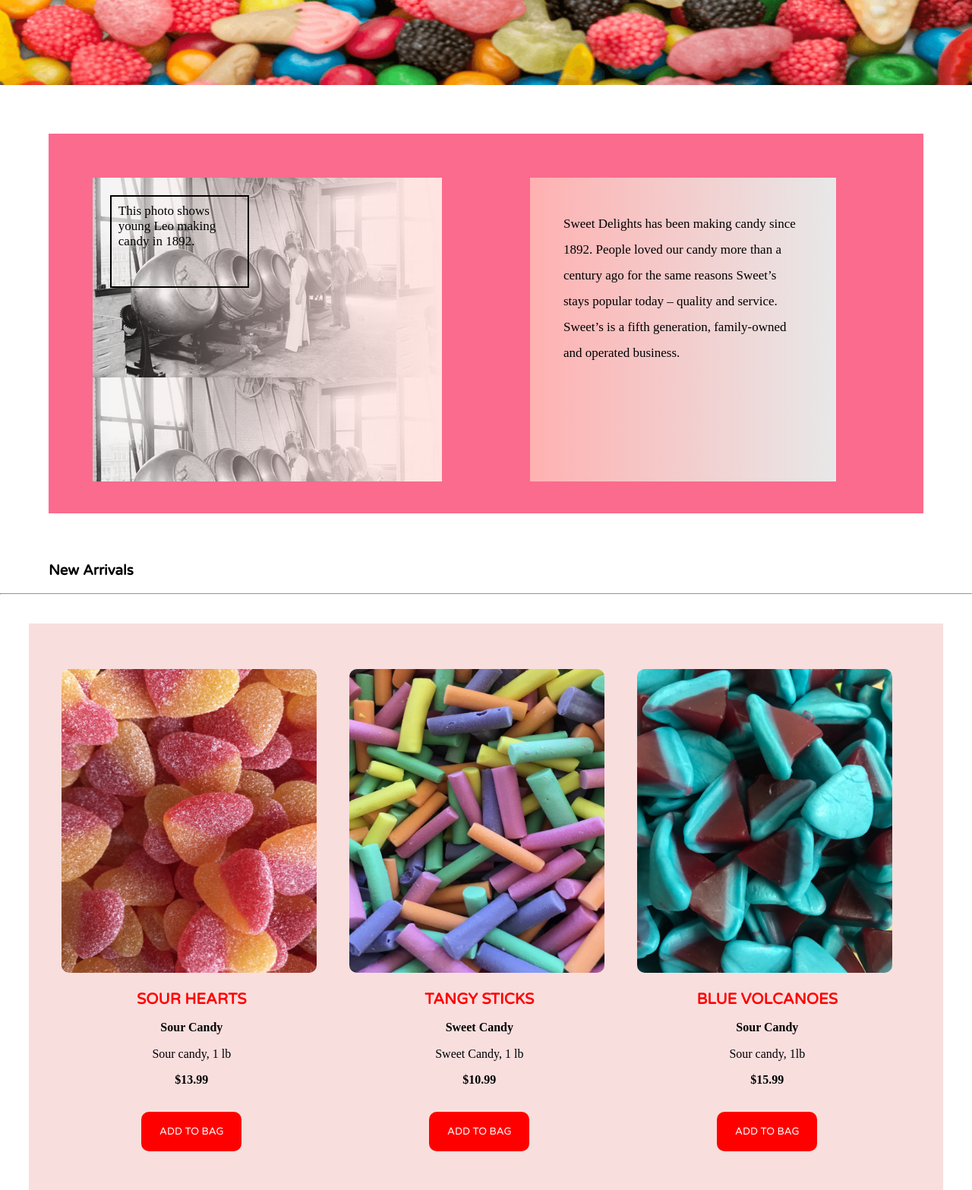
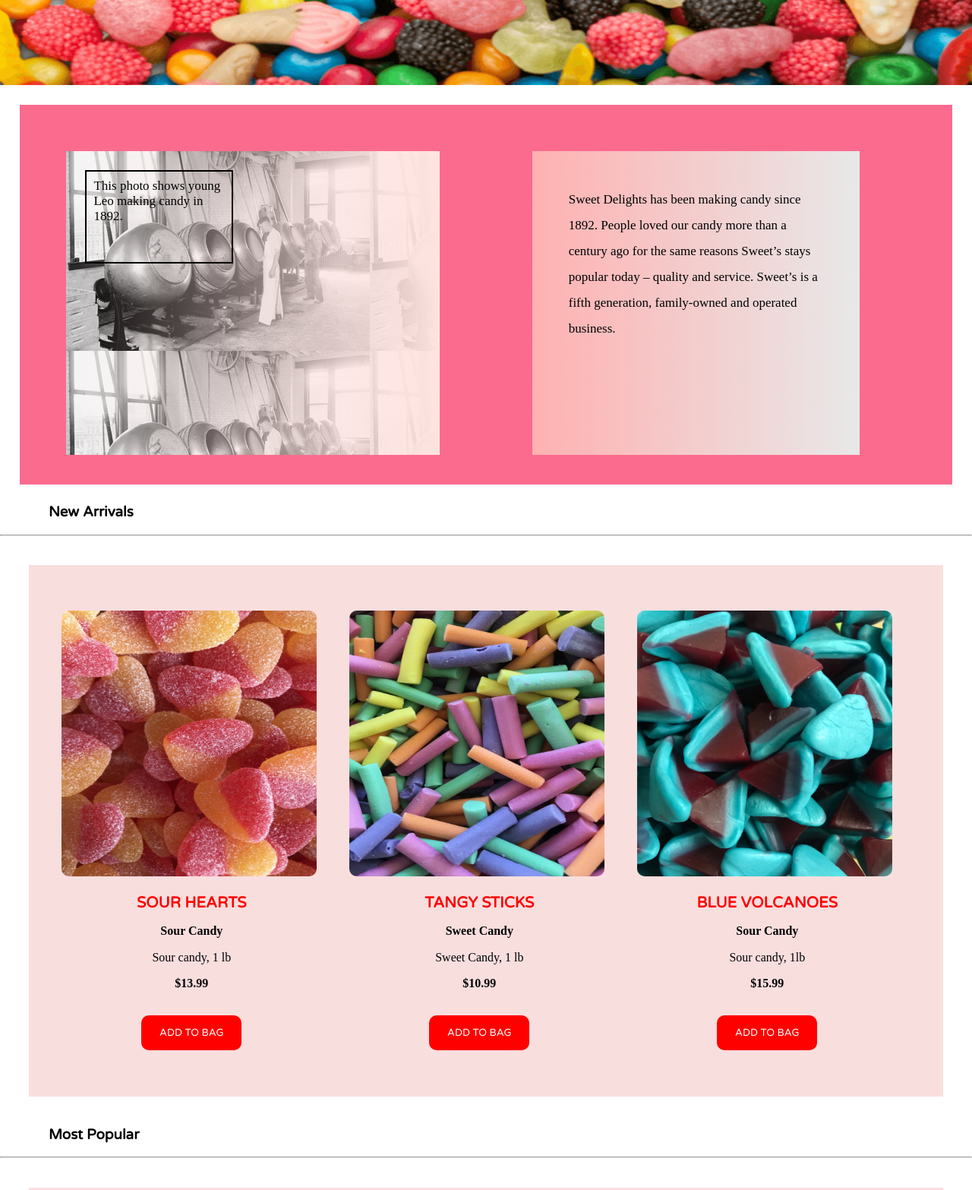
Before and after one commit to yannellym/project2, a plain HTML site: page index.html in a window 1280 px wide. Shown: the part 640-2207 px from the top of the page at 76% size. Drawn offline with Linux system fonts and the light colour scheme.

Commit message:
Update styles.css

```diff
--- a/styles.css
+++ b/styles.css
@@ -197,9 +197,10 @@ height: 100%;
 
 
 .row1 {
-    height: 500px;
-    margin: 5%;
+    height:500px;
+    margin: 2%;
     background-color: #FB6B8E;
+    overflow:auto;
 }
 
 .row1ImgDiv {
@@ -341,9 +342,10 @@ ul {
 
 .row2 {
     display: flex;
-    height: 800px;
+    height: 700px;
     margin: 3%;
     background-color: rgba(245, 202, 202, 0.623);
+    overflow:auto;
 }
 
 
@@ -390,10 +392,10 @@ ul {
 /* Row 3*/
 
 .row3 {
-    height: 800px;
+    height: 700px;
     margin: 3%;
     background-color: rgba(245, 202, 202, 0.623);
-
+    overflow:auto;
 }
 .item {
     width: 28%;
```
